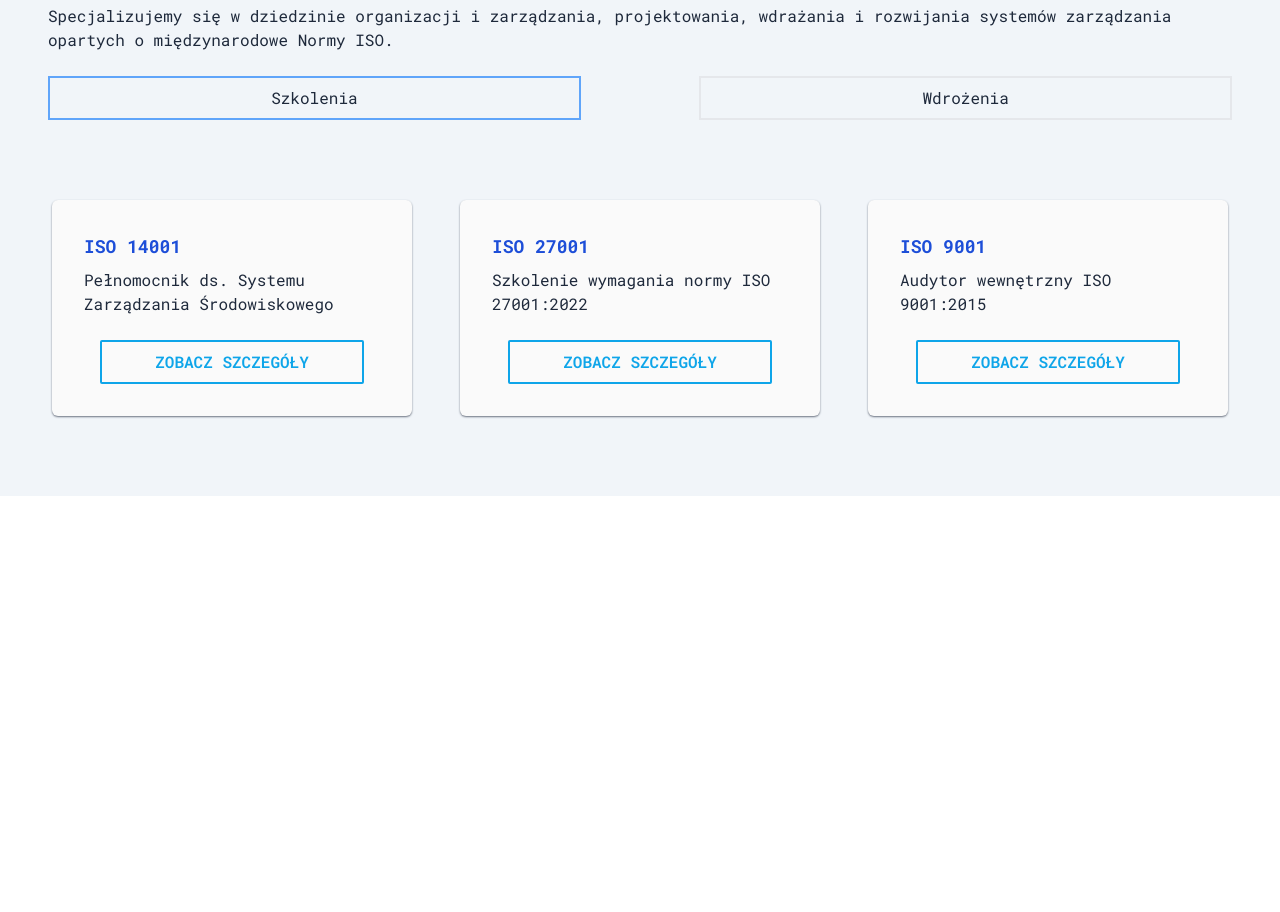
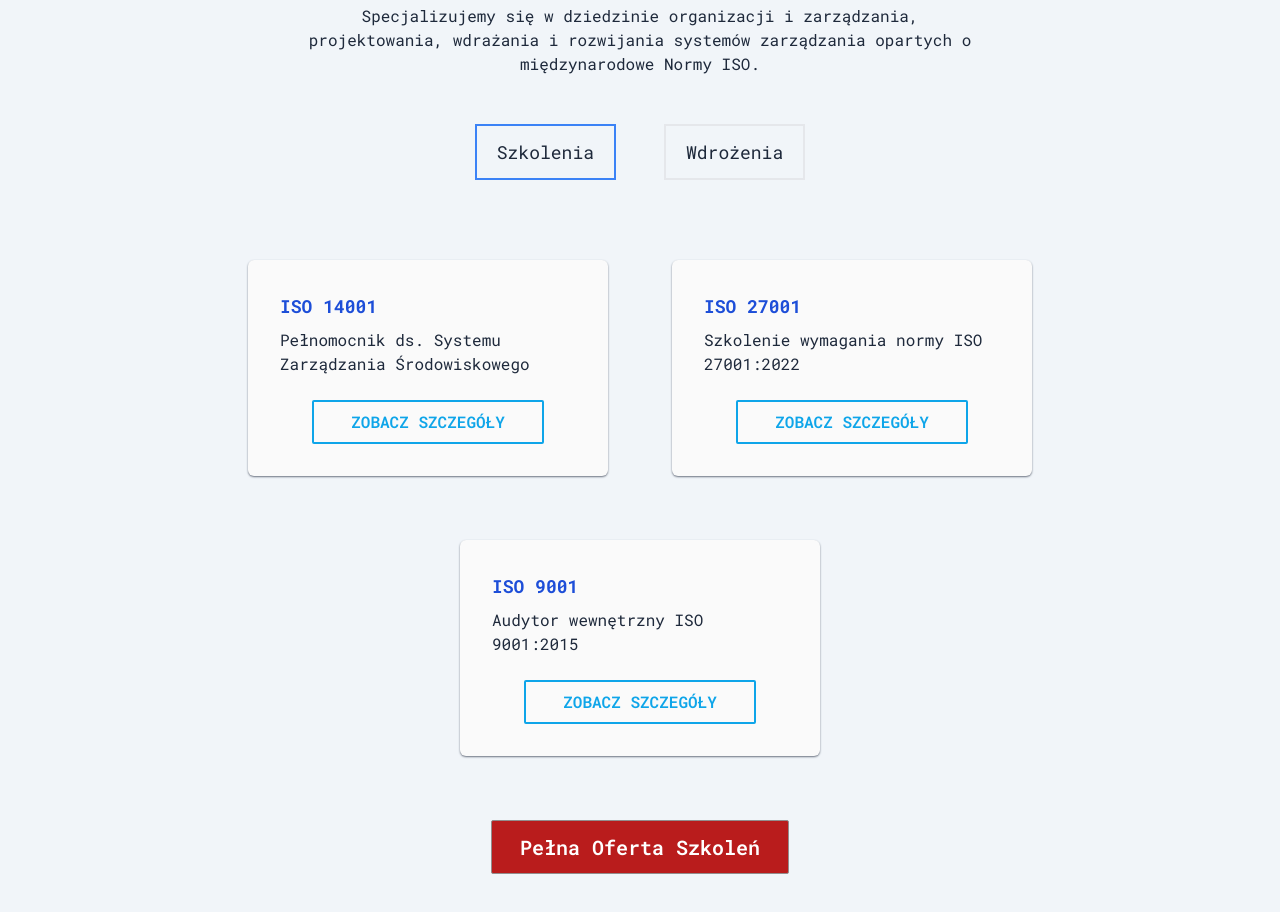
Before and after one commit to SoT03/tqm, a Next.js app: page / in a window 1280 px wide. Shown: the part 1440-2352 px from the top of the page. Before the commit the page ends 1936 px from the top, so only its background shows below. Built offline with nearby package versions, Linux system fonts and the light colour scheme.

Commit message:
finished offer section

```diff
--- a/components/Offer.tsx
+++ b/components/Offer.tsx
@@ -8,6 +8,8 @@ import Card from './OfferCard';
 const offerList = [
 	{
 		id: 'Szkolenia',
+		btn: 'Szkoleń',
+		link: '/szkolenia',
 		data: [
 			{
 				title: 'ISO 14001',
@@ -29,6 +31,8 @@ const offerList = [
 	},
 	{
 		id: 'Wdrożenia',
+		btn: 'Wdrożeń',
+		link: '/wdrozenia',
 		data: [
 			{
 				title: 'ISO 9001',
@@ -57,29 +61,36 @@ const Offer = () => {
 		<Section id='offer' classes='bg-slate-100'>
 			<SectionTitle title='Nasza Oferta' />
 			<SectionHr classes='ml-[50%] -translate-x-1/2' />
-			<p className='mt-6 mb-6'>
+			<p className='my-6 md:mb-12 md:text-center md:px-10 lg:px-44 xl:px-64'>
 				Specjalizujemy się w dziedzinie organizacji i zarządzania,
 				projektowania, wdrażania i rozwijania systemów zarządzania opartych o
 				międzynarodowe Normy ISO.
 			</p>
 			<div>
-				<menu className='flex justify-between mb-12 md:mb-20'>
+				<menu className='flex gap-2 justify-center mb-12 md:gap-12 md:mb-20'>
 					{offerList.map((item, index) => (
 						<button
 							onClick={() => setActiveOffer(index)}
 							key={item.id}
-							className={`w-[45%] border-2 h-2/4 p-2 ${
-								activeOffer === index ? 'border-blue-400' : ''
+							className={` border-2 py-2  px-5 md:py-3 md:text-lg md:max-w-[200px] hover:scale-105 transition-transform duration-300 ${
+								activeOffer === index ? 'border-blue-500 ' : ''
 							} `}>
 							{item.id}
 						</button>
 					))}
 				</menu>
-				<div className='flex gap-12 justify-center flex-wrap'>
+				<div className='flex gap-12 justify-center flex-wrap mb-12 lg:gap-16 lg:mb-16'>
 					{offerList[activeOffer].data.map((item) => (
 						<Card key={item.title} data={item} />
 					))}
 				</div>
+			</div>
+			<div className='flex justify-center'>
+				<Link
+					className=' btn--nocolor bg-red-700 font-semibold text-white text-center md:py-3 md:px-7 md:text-xl  hover:scale-110 '
+					href={offerList[activeOffer].link}>
+					Pełna Oferta {offerList[activeOffer].btn}{' '}
+				</Link>
 			</div>
 		</Section>
 	);
--- a/components/OfferCard.tsx
+++ b/components/OfferCard.tsx
@@ -16,7 +16,7 @@ const Card = ({ data }: CardProps) => {
 				<p>{data.text}</p>
 			</div>
 			<Link
-				className='text-sky-500 py-2 mx-4 border-2 border-sky-500  rounded-sm mt-auto text-center uppercase font-semibold'
+				className='text-sky-500 py-2 mx-4 border-2 border-sky-500  rounded-sm mt-auto text-center uppercase font-semibold md:mx-8 hover:scale-110 hover:bg-sky-500 hover:text-white transition-all duration-300'
 				href={data.link}>
 				Zobacz szczegóły
 			</Link>
--- a/components/layout/navbar.tsx
+++ b/components/layout/navbar.tsx
@@ -45,10 +45,10 @@ const Navbar = () => {
 					</Link>
 
 					<div
-						className='cursor-pointer  md:hidden z-30'
+						className='cursor-pointer text-white md:hidden z-30'
 						onClick={navMenuHandler}>
 						<IconMenu2
-							className={`w-10 h-10 ${!isOpen ? 'nav-icon' : 'hidden'}`}
+							className={`w-10 h-10  ${!isOpen ? 'nav-icon' : 'hidden'}`}
 						/>
 						<IconX className={`w-10 h-10 ${isOpen ? 'nav-icon' : 'hidden'}`} />
 					</div>
--- a/styles/globals.css
+++ b/styles/globals.css
@@ -42,6 +42,14 @@ html {
 	cursor: pointer;
 }
 
+.btn--nocolor {
+	padding: 0.6em 1.4em;
+	border-radius: 2px;
+	border: 1px solid rgb(146, 141, 141);
+	transition: background-color 0.5s, color 0.3s, transform 0.3s;
+	cursor: pointer;
+}
+
 .btn:hover {
 	background-color: #fff;
 	color: #0ea5e9;
```
